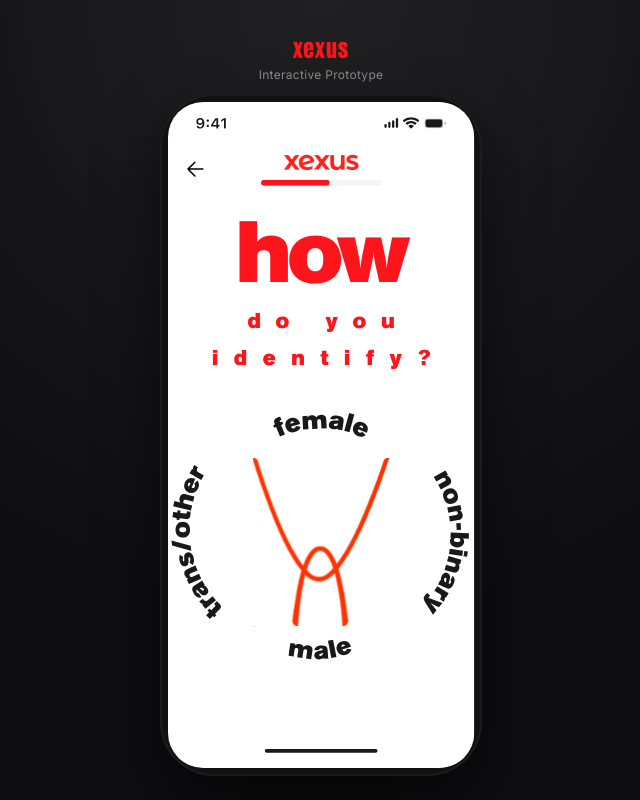
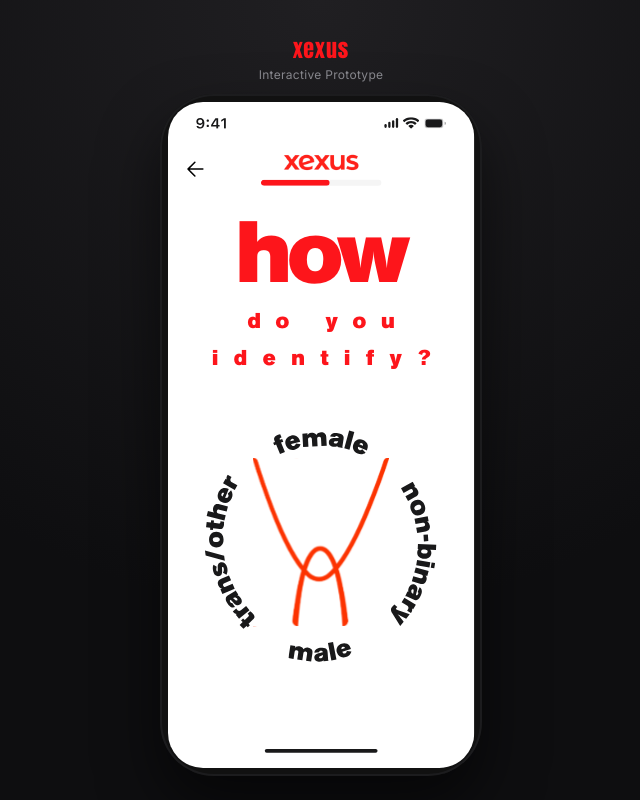
Before and after one commit to jansherkaka/xexus-app, a React (Vite) app: page /join/gender in a window 1280 px wide. Shown: the whole page, without its empty margins (319-959 px from the left). Built offline with nearby package versions, Linux system fonts and the light colour scheme.

Commit message:
Reposition gender labels using percentage-based coordinates

```diff
--- a/src/screens/GenderScreen.css
+++ b/src/screens/GenderScreen.css
@@ -125,29 +125,29 @@
 }
 
 .gender-label--female {
-  top: 405px;
+  top: 49%;
   left: 135px;
   width: 132px;
   height: 45px;
 }
 
 .gender-label--male {
-  top: 705px;
+  top: 81%;
   left: 158px;
   width: 85px;
   height: 28px;
 }
 
 .gender-label--non-binary {
-  top: 483px;
-  left: 328px;
+  top: 57%;
+  left: 71%;
   width: 68px;
   height: 190px;
 }
 
 .gender-label--trans-other {
-  top: 476px;
-  left: 4px;
+  top: 56%;
+  left: 12%;
   width: 70px;
   height: 205px;
 }
```
